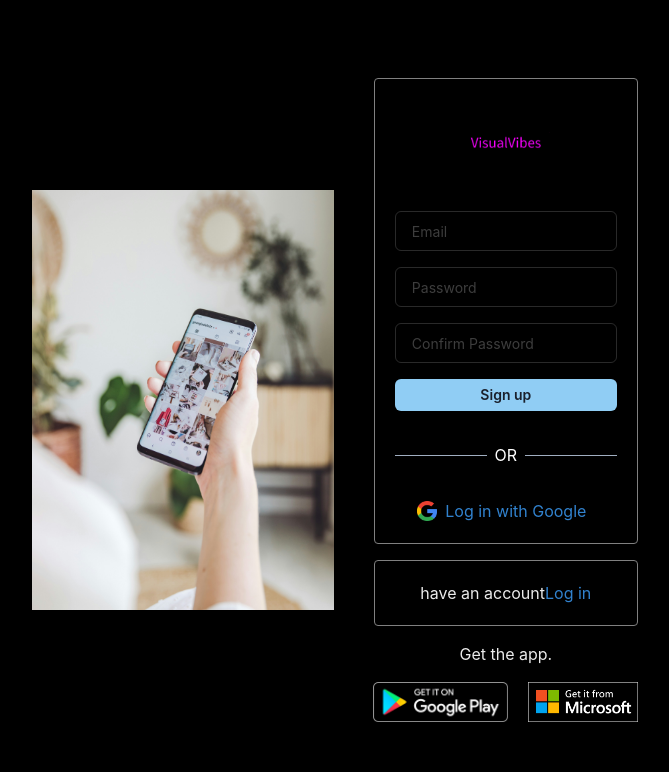
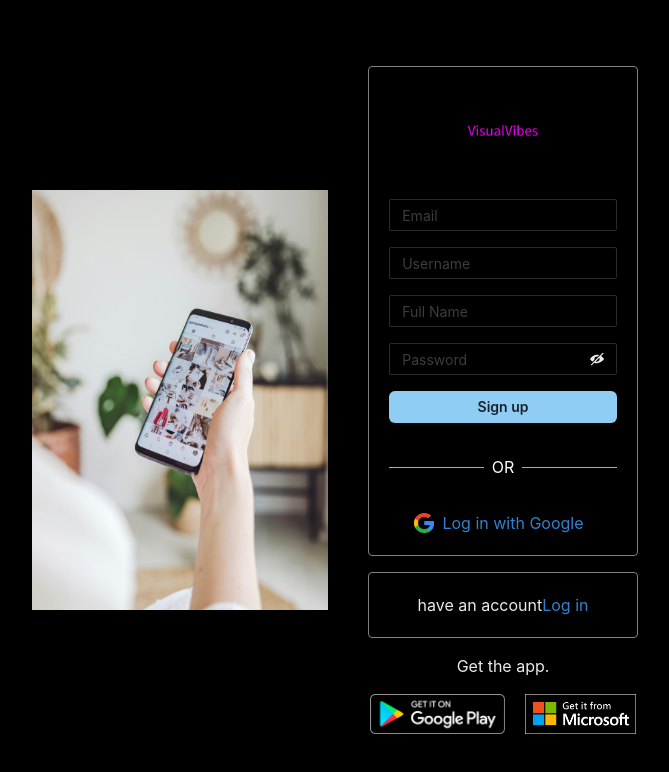
Before and after one commit to pankajdwivedi077/VisualVibes, a React (Vite) app: page /auth in a window 1280 px wide. Both pictures are taken after a click on the element "Sign up". Shown: the top 772 px of the page, without its empty margins (305-974 px from the left). Built offline with nearby package versions, Linux system fonts and the light colour scheme.

Commit message:
Login and Signup with firebase

```diff
--- a/src/components/AuthForm/AuthForm.jsx
+++ b/src/components/AuthForm/AuthForm.jsx
@@ -1,60 +1,19 @@
 import { Box, Button, Flex, Image, Input, Text, VStack } from '@chakra-ui/react'
 import React, { useState } from 'react'
-import { useNavigate } from 'react-router-dom'
+import Login from './Login'
+import Signup from './Signup'
 
 const AuthForm = () => {
 
  const [isLogin, setIsLogin] = useState(true)
- const navigate = useNavigate();
- const [inputs, setInputs] = useState({
-  email: '',
-  password: '',
-  confirmPassword: ''
- })
-
- const handleAuth = () => {
-   if(!inputs.email || !inputs.password) {
-    alert("Please fill all the fileds");
-    return;
-   }
-
-   navigate("/")
-
- }
 
   return (
     <>
      <Box border={"1px solid gray"} borderRadius={4} padding={5}>
       <VStack spacing={4}>
         <Image src='/logo.png' h={24} cursor={"pointer"} alt='VisualVibes'/>
-        <Input
-          placeholder='Email'
-          fontSize={14}
-          type='email'
-          value={inputs.email}
-          onChange={(e) => setInputs({...inputs, email: e.target.value})}
-        />
-        <Input
-          placeholder='Password'
-          fontSize={14}
-          type='password'
-          value={inputs.password}
-          onChange={(e) => setInputs({...inputs, password: e.target.value})}
-        />
 
-        {!isLogin ? (
-            <Input
-            placeholder='Confirm Password'
-            fontSize={14}
-            type='password'
-            value={inputs.confirmPassword}
-          onChange={(e) => setInputs({...inputs, confirmPassword: e.target.value})}
-          />
-        ) : null}
-
-        <Button w={"full"} colorScheme='blue' size={"sm"} fontSize={14} onClick={handleAuth}  >
-          {isLogin ? "Log in" : "Sign up"}
-        </Button>
+        {isLogin ? <Login /> : <Signup /> }
 
         <Flex alignItems={"center"} justifyContent={"center"} my={4} gap={1} w={"full"}>
           <Box flex={2} h={"1px"} bg={"gray.400"} />
--- /dev/null
+++ b/src/components/AuthForm/Login.jsx
@@ -0,0 +1,37 @@
+import { Input, Button } from "@chakra-ui/react";
+import { useState } from "react";
+
+const Login = () => {
+
+  const [inputs, setInputs] = useState({
+    email: "",
+    password: "",
+  });
+
+  return (
+    <>
+      <Input
+        placeholder="Email"
+        fontSize={14}
+        type="email"
+        value={inputs.email}
+        size={"sm"}
+        onChange={(e) => setInputs({ ...inputs, email: e.target.value })}
+      />
+      <Input
+        placeholder="Password"
+        fontSize={14}
+        type="password"
+        size={"sm"}
+        value={inputs.password}
+        onChange={(e) => setInputs({ ...inputs, password: e.target.value })}
+      />
+
+      <Button w={"full"} colorScheme="blue" size={"sm"} fontSize={14}>
+        Log in
+      </Button>
+    </>
+  );
+};
+
+export default Login;
--- /dev/null
+++ b/src/components/AuthForm/Signup.jsx
@@ -0,0 +1,68 @@
+import { ViewIcon, ViewOffIcon } from "@chakra-ui/icons";
+import { Input, Button, InputGroup, InputRightElement } from "@chakra-ui/react";
+import { useState } from "react";
+
+const Signup = () => {
+
+    const [inputs, setInputs] = useState({
+        fullname: "",
+        username: "",
+        email: "",
+        password: "",
+    });
+
+    const [showPassword, setShowPassword] = useState(false);
+
+  return (
+    <>
+        <Input
+          placeholder='Email'
+          fontSize={14}
+          type='email'
+          value={inputs.email}
+          size={"sm"}
+          onChange={(e) => setInputs({...inputs, email: e.target.value})}
+        />
+        <Input
+          placeholder='Username'
+          fontSize={14}
+          type='text'
+          value={inputs.username}
+          size={"sm"}
+          onChange={(e) => setInputs({...inputs, username: e.target.value})}
+        />
+        <Input
+          placeholder='Full Name'
+          fontSize={14}
+          type='text'
+          value={inputs.fullname}
+          size={"sm"}
+          onChange={(e) => setInputs({...inputs, fullname: e.target.value})}
+        />
+       <InputGroup>
+       <Input
+          placeholder='Password'
+          fontSize={14}
+          type={showPassword ? "text" : "password"}
+          value={inputs.password}
+          size={"sm"}
+          onChange={(e) => setInputs({...inputs, password: e.target.value})}
+        />
+
+       <InputRightElement h="full">
+         <Button variant={"ghost"} size={"sm"} onClick={()=>setShowPassword(!showPassword)}>
+            {showPassword ? <ViewIcon /> : <ViewOffIcon /> }
+         </Button>
+       </InputRightElement>
+
+       </InputGroup>
+
+       <Button w={"full"} colorScheme='blue' size={"sm"} fontSize={14}   >
+         Sign up
+        </Button>
+
+    </>
+  )
+}
+
+export default Signup
```
Also changed, not shown: src/components/AuthForm/GoogleAuth.jsx (added, +8 -0 lines).
